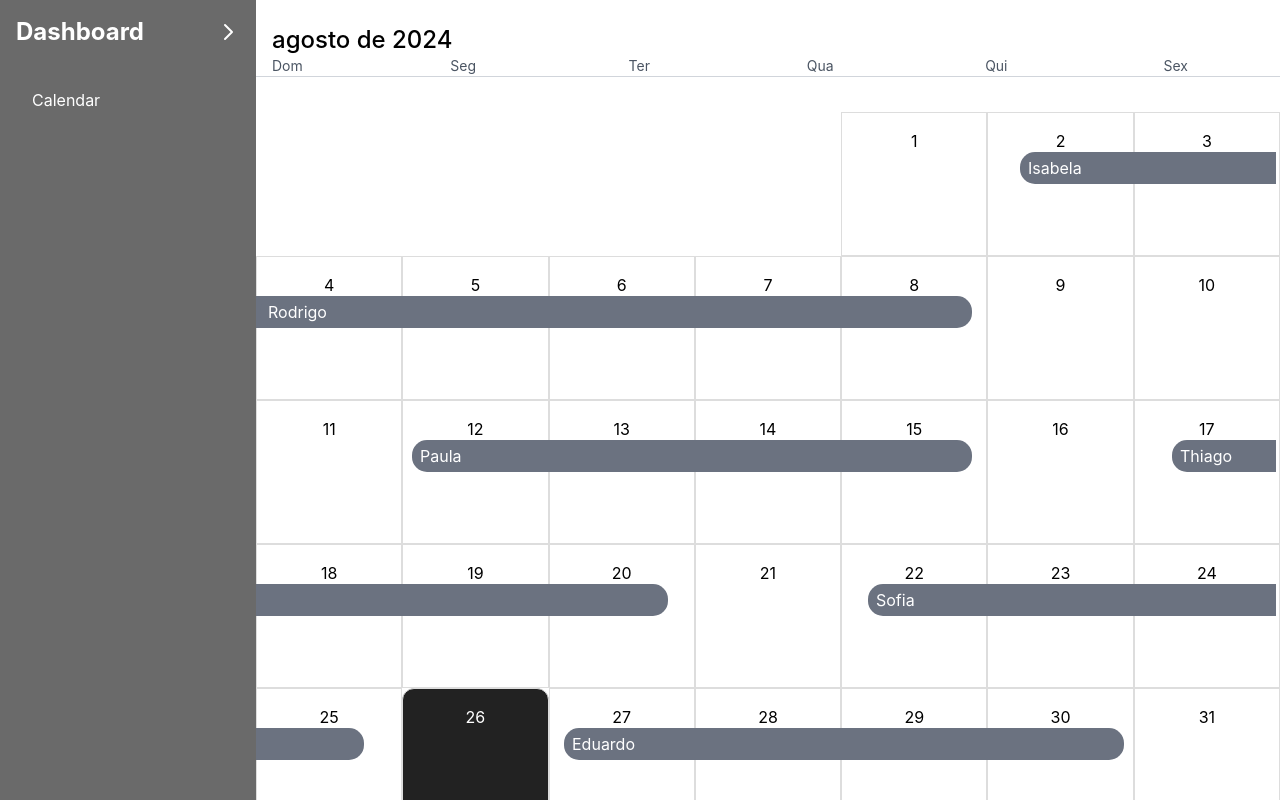
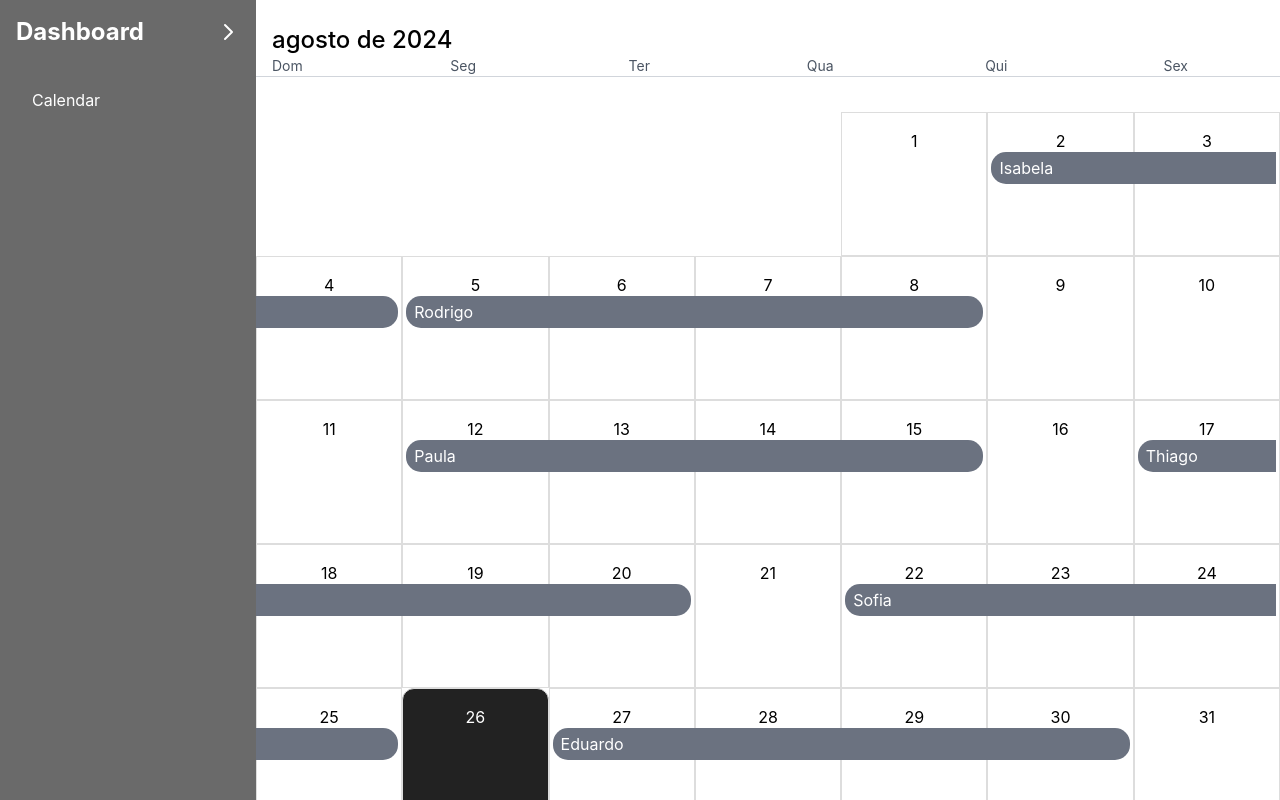
Before and after one commit to Brunno-costa27/next-test, a Next.js app: page /calendar in a window 1280 px wide. Built offline with nearby package versions, Linux system fonts and the light colour scheme.

Commit message:
:bug: fix: Cell calendar update

```diff
--- a/src/app/calendar/page.tsx
+++ b/src/app/calendar/page.tsx
@@ -7,9 +7,9 @@ const App: React.FC = () => {
     // Janeiro
     { name: 'Ana', checkin: '2024-01-02', checkout: '2024-01-05' },
     { name: 'bel', checkin: '2024-01-02', checkout: '2024-01-03' },
-    { name: 'João', checkin: '2024-01-07', checkout: '2024-01-10' },
+    { name: 'João', checkin: '2024-01-08', checkout: '2024-01-10' },
     { name: 'Maria', checkin: '2024-01-12', checkout: '2024-01-15' },
-    { name: 'Carlos', checkin: '2024-01-17', checkout: '2024-01-20' },
+    { name: 'Junior', checkin: '2024-01-18', checkout: '2024-01-19' },
     { name: 'Lucas', checkin: '2024-01-22', checkout: '2024-01-25' },
     { name: 'Fernanda', checkin: '2024-01-27', checkout: '2024-01-30' },
 
@@ -23,7 +23,7 @@ const App: React.FC = () => {
 
     // Março
     { name: 'Isabela', checkin: '2024-03-03', checkout: '2024-03-06' },
-    { name: 'Rodrigo', checkin: '2024-03-08', checkout: '2024-03-11' },
+    { name: 'Rodrigo', checkin: '2024-03-09', checkout: '2024-03-11' },
     { name: 'Paula', checkin: '2024-03-13', checkout: '2024-03-16' },
     { name: 'Thiago', checkin: '2024-03-18', checkout: '2024-03-21' },
     { name: 'Sofia', checkin: '2024-03-23', checkout: '2024-03-26' },
@@ -62,8 +62,8 @@ const App: React.FC = () => {
     { name: 'Gustavo', checkin: '2024-07-27', checkout: '2024-07-30' },
 
     // Agosto
-    { name: 'Isabela', checkin: '2024-08-02', checkout: '2024-08-05' },
-    { name: 'Rodrigo', checkin: '2024-08-04', checkout: '2024-08-08' },
+    { name: 'Isabela', checkin: '2024-08-02', checkout: '2024-08-04' },
+    { name: 'Rodrigo', checkin: '2024-08-05', checkout: '2024-08-08' },
     { name: 'Paula', checkin: '2024-08-12', checkout: '2024-08-15' },
     { name: 'Thiago', checkin: '2024-08-17', checkout: '2024-08-20' },
     { name: 'Sofia', checkin: '2024-08-22', checkout: '2024-08-25' },
--- a/src/components/ReservationOverlay.tsx
+++ b/src/components/ReservationOverlay.tsx
@@ -138,7 +138,7 @@ const ReservationOverlay: React.FC<ReservationOverlayProps> = ({ reservations, d
   });
 
   return (
-    <div className="absolute inset-0 grid grid-cols-7 pointer-events-none mt-10 md:gap-10 md:mt-10">
+    <div className="absolute inset-0 grid grid-cols-7 pointer-events-none h-full mt-10">
       {Object.keys(reservationsByDay).map((dayIndexStr, groupIndex) => {
         const dayIndex = parseInt(dayIndexStr, 10);
         const dayReservations = reservationsByDay[dayIndex];
@@ -178,7 +178,7 @@ const ReservationOverlay: React.FC<ReservationOverlayProps> = ({ reservations, d
                       zIndex: 10,
                       paddingLeft: isFirstRow ? '4px' : '0px',
                       paddingRight: '4px',
-                      paddingTop: `${reservationIndex * 25}px`, // Adiciona padding top para empilhamento
+                      paddingTop: `${reservationIndex * 40}px`,
                     }}
                   >
                     <div
```
